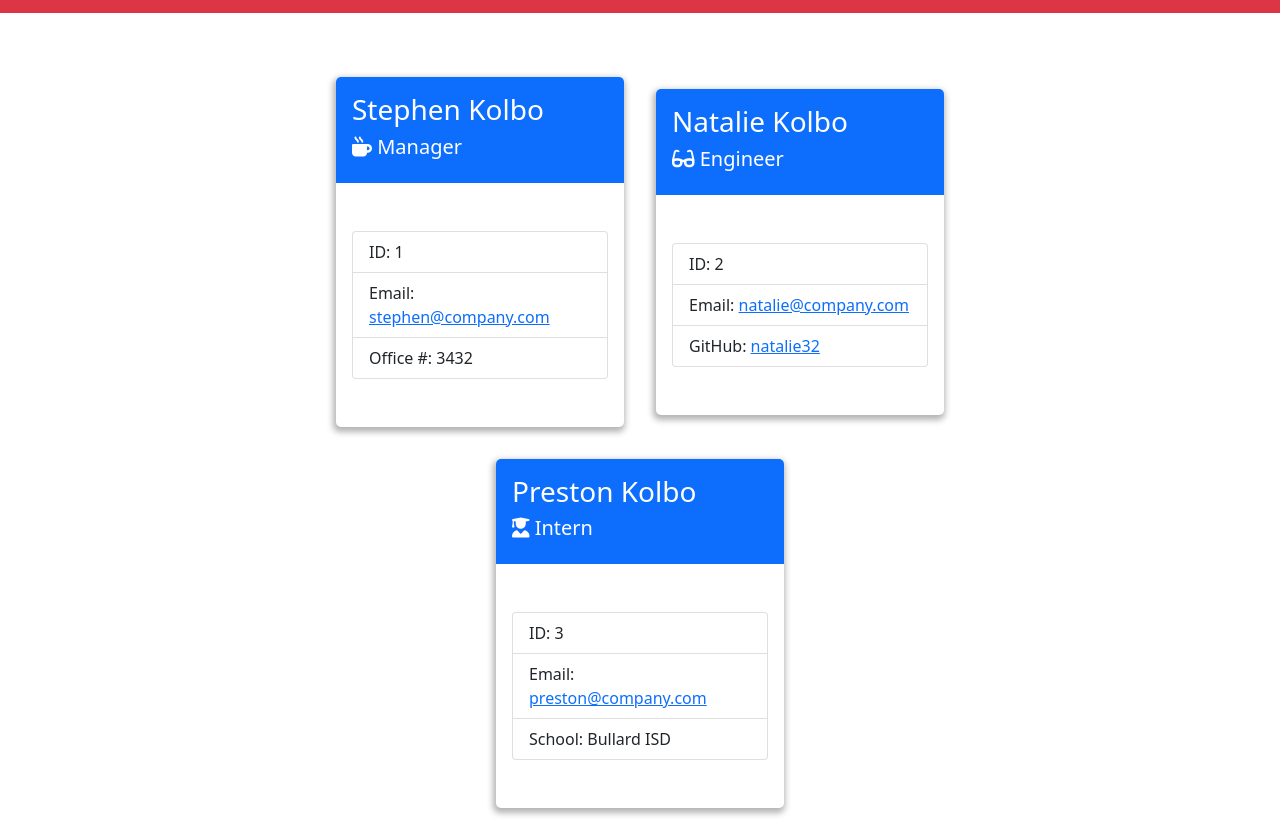
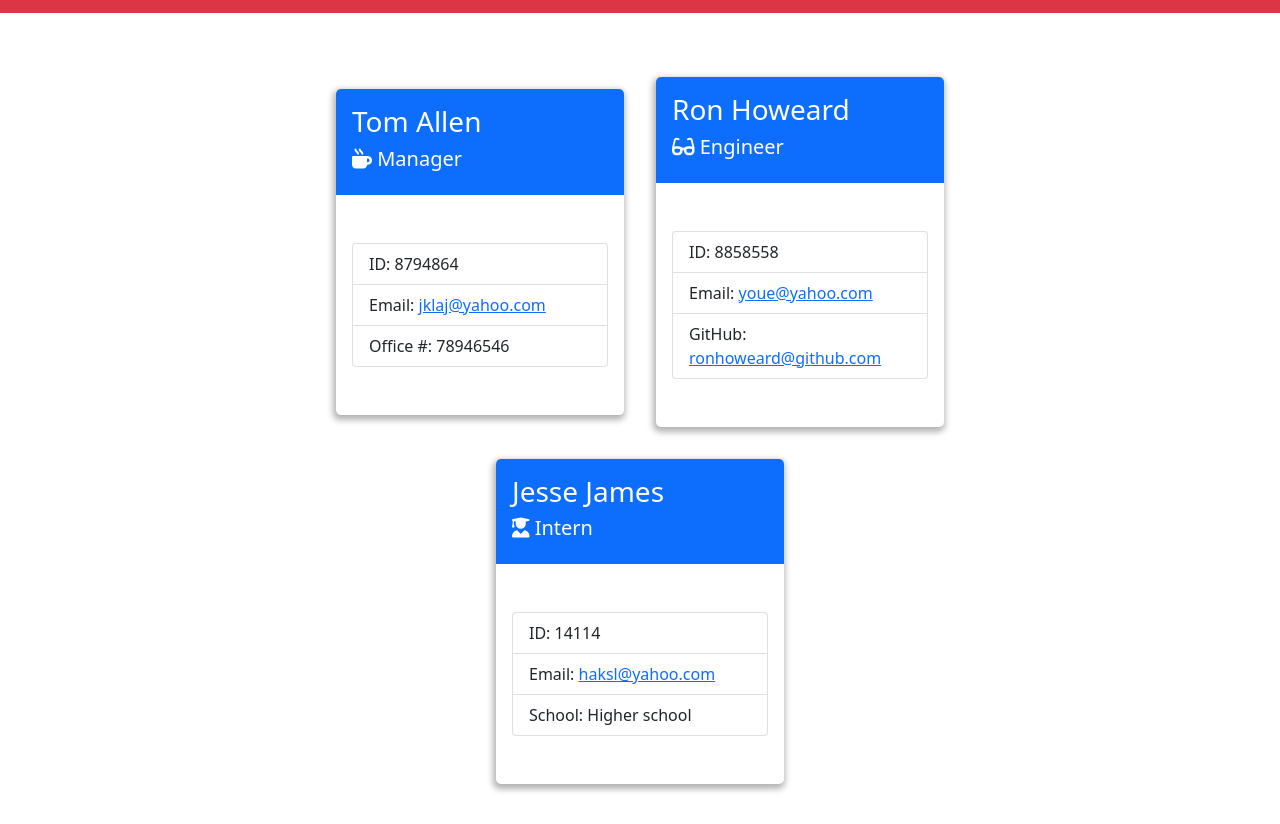
Before and after one commit to skolbo/team_profile, a website: page dist/team.html in a window 1280 px wide. Shown: the part 107-931 px from the top of the page. After the commit the page ends 907 px from the top, so only its background shows below. Drawn offline with nearby package versions, Linux system fonts and the light colour scheme.

```diff
--- a/dist/team.html
+++ b/dist/team.html
@@ -32,16 +32,16 @@
 	<!-- Manager Template -->
 	<div class="card employeeCard" style="width: 18rem">
 		<div class="card-body bg-primary text-white">
-			<h3 class="card-title">Stephen Kolbo</h3>
+			<h3 class="card-title">Tom Allen</h3>
 			<h5><i class="fas fa-mug-hot"></i> Manager</h5>
 		</div>
 		<div class="mx-3 my-5">
 			<ul class="list-group">
-				<li class="list-group-item">ID: 1</li>
+				<li class="list-group-item">ID: 8794864</li>
 				<li class="list-group-item">
-					Email: <a href="mailto:stephen@company.com">stephen@company.com</a>
+					Email: <a href="mailto:jklaj@yahoo.com">jklaj@yahoo.com</a>
 				</li>
-				<li class="list-group-item">Office #: 3432</li>
+				<li class="list-group-item">Office #: 78946546</li>
 			</ul>
 		</div>
 	</div>
@@ -49,16 +49,16 @@
 	<!-- Engineer Template -->
 	<div class="card employeeCard" style="width: 18rem">
 		<div class="card-body bg-primary text-white">
-			<h3 class="card-title">Natalie Kolbo</h3>
+			<h3 class="card-title">Ron Howeard</h3>
 			<h5><i class="fas fa-glasses"></i> Engineer</h5>
 		</div>
 		<div class="mx-3 my-5">
 			<ul class="list-group">
-				<li class="list-group-item">ID: 2</li>
+				<li class="list-group-item">ID: 8858558</li>
 				<li class="list-group-item">
-					Email: <a href="mailto:natalie@company.com">natalie@company.com</a>
+					Email: <a href="mailto:youe@yahoo.com">youe@yahoo.com</a>
 				</li>
-				<li class="list-group-item">GitHub: <a href="https://github.com/natalie32">natalie32</a></li>
+				<li class="list-group-item">GitHub: <a href="https://github.com/ronhoweard@github.com">ronhoweard@github.com</a></li>
 			</ul>
 		</div>
 	</div>
@@ -66,16 +66,16 @@
 	<!-- Intern Template -->
 	<div class="card employeeCard" style="width: 18rem">
 		<div class="card-body bg-primary text-white">
-			<h3 class="card-title">Preston Kolbo</h3>
+			<h3 class="card-title">Jesse James</h3>
 			<h5><i class="fas fa-user-graduate"></i> Intern</h5>
 		</div>
 		<div class="mx-3 my-5">
 			<ul class="list-group">
-				<li class="list-group-item">ID: 3</li>
+				<li class="list-group-item">ID: 14114</li>
 				<li class="list-group-item">
-					Email: <a href="mailto:preston@company.com">preston@company.com</a>
+					Email: <a href="mailto:haksl@yahoo.com">haksl@yahoo.com</a>
 				</li>
-				<li class="list-group-item">School: Bullard ISD</li>
+				<li class="list-group-item">School: Higher school</li>
 			</ul>
 		</div>
 	</div>
```
Also changed, not shown: README.md.
